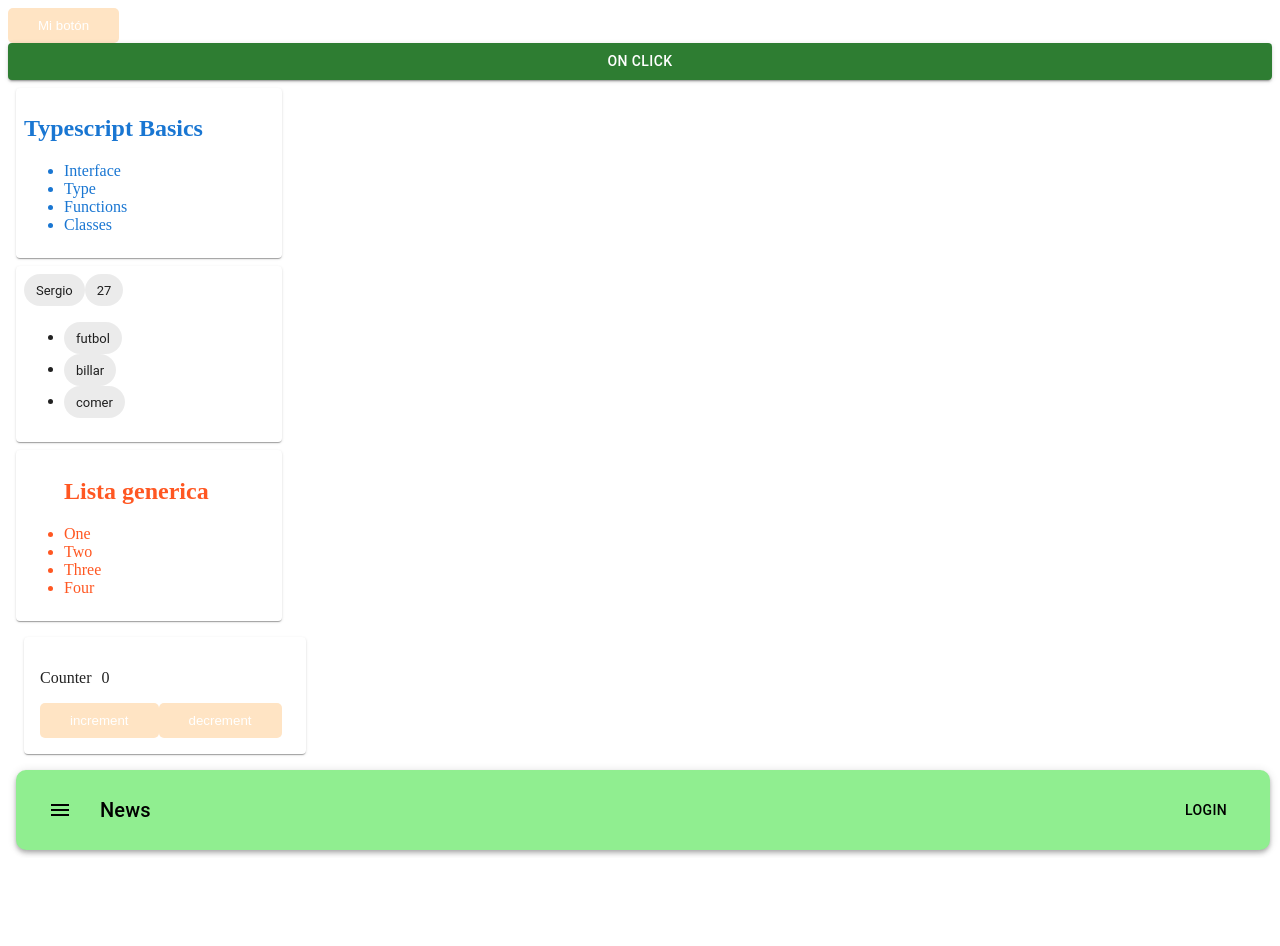
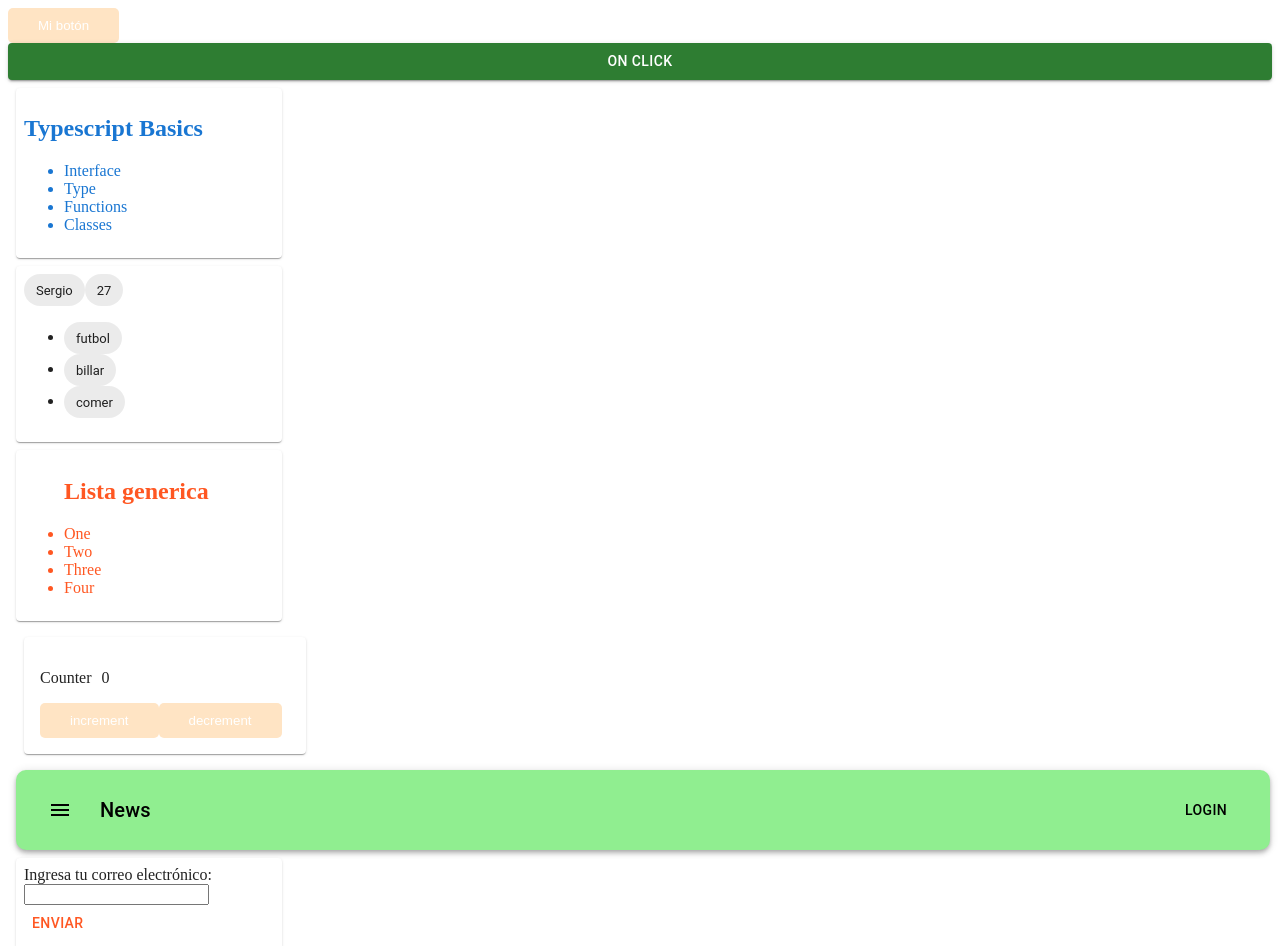
Before and after one commit to SGutierrez17/Practice-React, a React (Create React App) app: page / in a window 1280 px wide. Shown: the top 946 px of the page. Before the commit the page ends 858 px from the top, so only its background shows below. Built offline with nearby package versions, Linux system fonts and the light colour scheme.

Commit message:
feat(regex): Example regex using input text with typescript

```diff
--- /dev/null
+++ b/src/organisms/input-regex.tsx
@@ -0,0 +1,41 @@
+import React, { useState } from 'react';
+import { Paper, Button } from '@mui/material';
+
+const InputRegex: React.FC = () => {
+    const [inputValue, setInputValue] = useState<string>('');
+    const [isValid, setIsValid] = useState<boolean | null>(null);
+
+    const regex: RegExp = /([a-zA-Z\d.-_]+)@([a-z\d-]+)\.([a-z]{2,8})(\.[a-z]{2,8})?$/;
+
+    const handleInputChange = (e: React.ChangeEvent<HTMLInputElement>) => {
+        setInputValue(e.target.value);
+    };
+
+    const handleSubmit = () => {
+        const isValidEmail = regex.test(inputValue);
+        setIsValid(isValidEmail);
+
+        if (isValidEmail) {
+            alert('¡Email enviado satisfactoriamente!');
+        }
+    };
+
+    return (
+        <div>
+            <Paper>
+                <label>
+                    Ingresa tu correo electrónico:
+                    <input
+                        type="text"
+                        value={inputValue}
+                        onChange={handleInputChange}
+                    />
+                </label>
+                <Button  onClick={handleSubmit}>Enviar</Button>
+            </Paper>
+            {isValid !== null && !isValid && <p>¡La dirección de correo electrónico no es válida!</p>}
+        </div>
+    );
+}
+
+export default InputRegex;
--- a/src/pages/App.tsx
+++ b/src/pages/App.tsx
@@ -5,6 +5,7 @@ import PersonIdentity from '../organisms/person-identity';
 import List from '../organisms/t-list';
 import Counter from '../organisms/counter';
 import NavBar from '../organisms/nav-bar';
+import InputRegex from '../organisms/input-regex';
 
 function App() {
   return (
@@ -16,6 +17,7 @@ function App() {
       <List items={['One', 'Two', 'Three','Four']} renderItem={(item) => <span>{item}</span>}/>
       <Counter name='Counter' initialCount={0} buttonIncrement='increment' buttonDecrement='decrement'/>
       <NavBar />
+      <InputRegex />
     </div>
   );
 }
```
